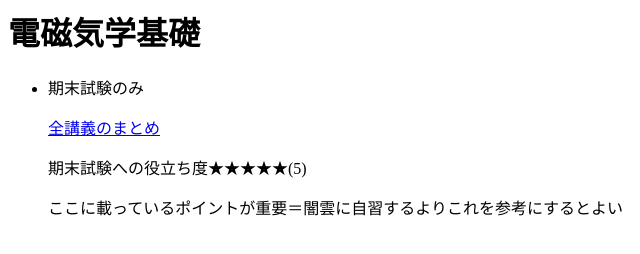
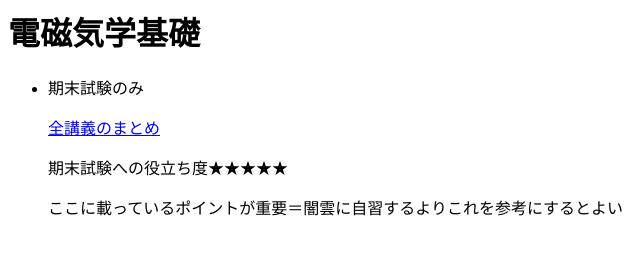
Before and after one commit to jackdawson0410/sample18, a plain HTML site: page index.html in a window 1280 px wide. Shown: the full height of the page, 0-640 px from the left. Drawn offline with Linux system fonts and the light colour scheme.

Commit message:
Update index.html

```diff
--- a/index.html
+++ b/index.html
@@ -8,7 +8,7 @@
 	<ul>
 		<li><p>期末試験のみ</p></li>
 		<a href = "https://www.dropbox.com/scl/fi/gxf9ji4woqncpok84xtz4/.pdf?rlkey=x2v0wptcimf2d93xiaqo42f0b&dl=0">全講義のまとめ</a></li>
-		<p>期末試験への役立ち度★★★★★(5)</p>
+		<p>期末試験への役立ち度★★★★★</p>
 		<p>ここに載っているポイントが重要＝闇雲に自習するよりこれを参考にするとよい</p>
 
 	</ul>
```
